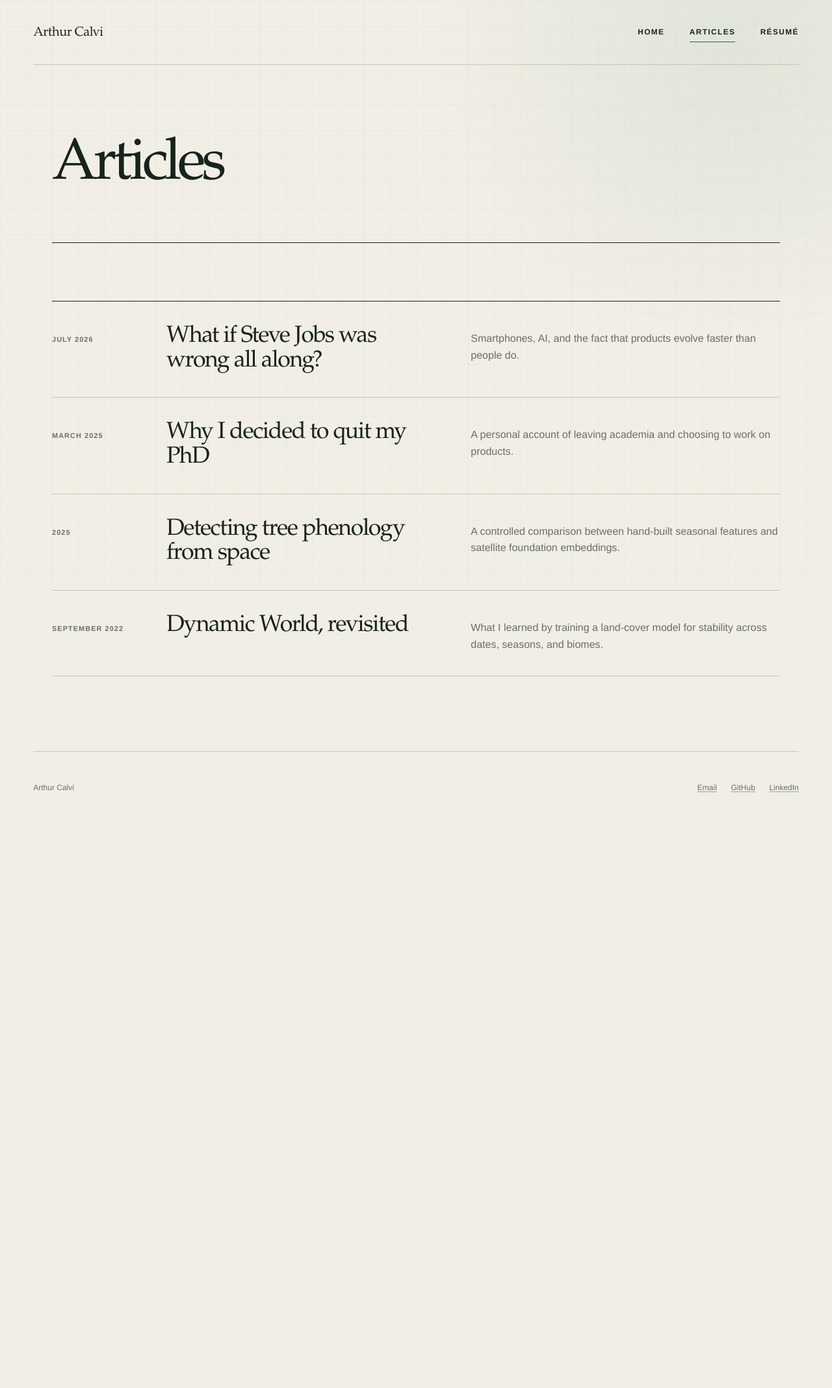
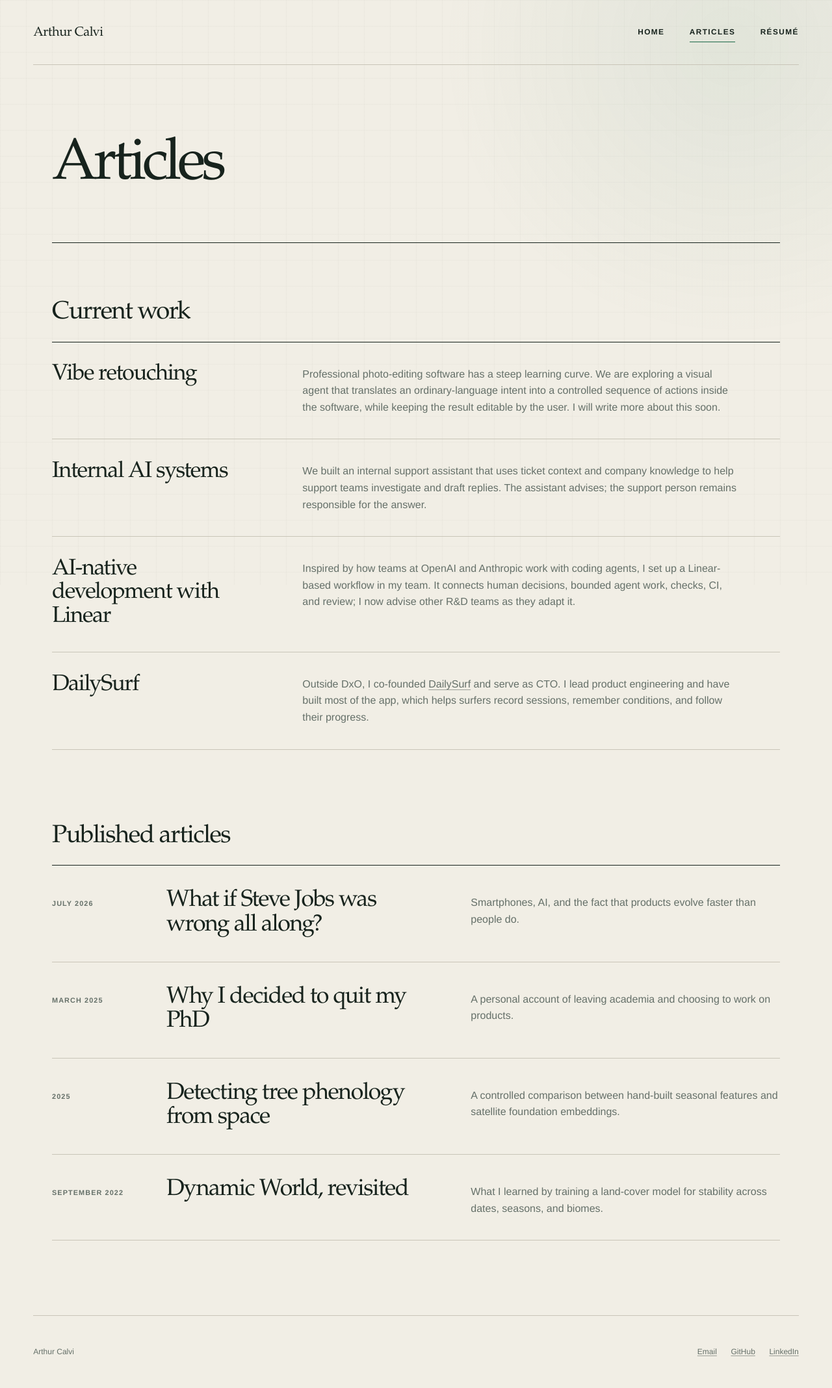
Before and after one commit to ArthurCalvi/arthurcalvi.github.io, a Jekyll site: the page built from blog.html, in a window 1280 px wide. Shown: the whole page at 65% size. Built offline with Jekyll 4.4.1, drawn with Linux system fonts in a browser that asks for light colours; before the commit the page ends 1268 px from its top, so only the background shows below that.

Commit message:
site: add current work to articles

```diff
--- /dev/null
+++ b/_includes/current-work.html
@@ -0,0 +1,38 @@
+<article class="editorial-row">
+  <h3>Vibe retouching</h3>
+  <p>
+    Professional photo-editing software has a steep learning curve. We are
+    exploring a visual agent that translates an ordinary-language intent
+    into a controlled sequence of actions inside the software, while
+    keeping the result editable by the user. I will write more about this
+    soon.
+  </p>
+</article>
+<article class="editorial-row">
+  <h3>Internal AI systems</h3>
+  <p>
+    We built an internal support assistant that uses ticket context and
+    company knowledge to help support teams investigate and draft replies.
+    The assistant advises; the support person remains responsible for the
+    answer.
+  </p>
+</article>
+<article class="editorial-row">
+  <h3><a href="{{ '/ai-dev-workflow/' | relative_url }}">AI-native development with Linear</a></h3>
+  <p>
+    Inspired by how teams at OpenAI and Anthropic work with coding agents,
+    I set up a Linear-based workflow in my team. It connects human
+    decisions, bounded agent work, checks, CI, and review; I now advise
+    other R&amp;D teams as they adapt it.
+  </p>
+</article>
+<article class="editorial-row">
+  <h3>DailySurf</h3>
+  <p>
+    Outside DxO, I co-founded
+    <a href="https://dailysurf.fr" target="_blank" rel="noopener">DailySurf</a>
+    and serve as CTO. I lead product engineering and have built most of the
+    app, which helps surfers record sessions, remember conditions, and
+    follow their progress.
+  </p>
+</article>
--- a/assets/css/main.css
+++ b/assets/css/main.css
@@ -455,6 +455,19 @@ p {
   padding: clamp(3.5rem, 7vw, 6rem) 0 clamp(5rem, 9vw, 8rem);
 }
 
+.articles-section + .articles-section {
+  margin-top: clamp(5rem, 9vw, 8rem);
+}
+
+.articles-section-title {
+  margin: 0 0 1.5rem;
+  font-family: var(--serif);
+  font-size: clamp(2rem, 3vw, 2.75rem);
+  font-weight: 400;
+  letter-spacing: -0.04em;
+  line-height: 1;
+}
+
 .article-index {
   border-top: 1px solid var(--ink);
 }
@@ -468,7 +481,7 @@ p {
   border-bottom: 1px solid var(--line);
 }
 
-.article-index h2 {
+.article-index h3 {
   margin: 0;
   font-family: var(--serif);
   font-size: clamp(1.75rem, 2.8vw, 2.65rem);
@@ -478,12 +491,12 @@ p {
   transition: color 180ms ease, transform 220ms ease;
 }
 
-.article-index article:hover h2 {
+.article-index article:hover h3 {
   color: var(--accent);
   transform: translateX(0.2rem);
 }
 
-.article-index h2 a {
+.article-index h3 a {
   text-decoration: none;
 }
 
@@ -1329,7 +1342,7 @@ p {
   }
 
   .home-article-row h3,
-  .article-index h2 {
+  .article-index h3 {
     margin-bottom: 0.6rem;
   }
 
@@ -1449,7 +1462,7 @@ p {
   .nav-links a::after,
   .editorial-row h3,
   .home-article-row h3,
-  .article-index h2,
+  .article-index h3,
   .all-articles-link a {
     transition: none;
   }
--- a/blog.html
+++ b/blog.html
@@ -2,32 +2,42 @@
 layout: page
 title: Articles
 section: articles
-description: Articles by Arthur Calvi.
+description: Current work and articles by Arthur Calvi.
 permalink: /blog.html
 ---
 
+<section class="articles-section" aria-labelledby="current-work-title">
+  <h2 class="articles-section-title" id="current-work-title">Current work</h2>
+  <div class="editorial-list">
+    {% include current-work.html %}
+  </div>
+</section>
+
+<section class="articles-section" id="published-articles" aria-labelledby="published-articles-title">
+  <h2 class="articles-section-title" id="published-articles-title">Published articles</h2>
   <div class="article-index">
     <article>
       <time datetime="2026-07-22">July 2026</time>
-    <h2><a href="{{ '/articles/what-if-steve-jobs-was-wrong/' | relative_url }}">What if Steve Jobs was wrong all along?</a></h2>
+      <h3><a href="{{ '/articles/what-if-steve-jobs-was-wrong/' | relative_url }}">What if Steve Jobs was wrong all along?</a></h3>
       <p>Smartphones, AI, and the fact that products evolve faster than people do.</p>
     </article>
 
     <article>
       <time datetime="2025-03-16">March 2025</time>
-    <h2><a href="{{ '/articles/quit-phd.html' | relative_url }}">Why I decided to quit my PhD</a></h2>
+      <h3><a href="{{ '/articles/quit-phd.html' | relative_url }}">Why I decided to quit my PhD</a></h3>
       <p>A personal account of leaving academia and choosing to work on products.</p>
     </article>
 
     <article>
       <time datetime="2025-01-01">2025</time>
-    <h2><a href="{{ '/articles/phd/' | relative_url }}">Detecting tree phenology from space</a></h2>
+      <h3><a href="{{ '/articles/phd/' | relative_url }}">Detecting tree phenology from space</a></h3>
       <p>A controlled comparison between hand-built seasonal features and satellite foundation embeddings.</p>
     </article>
 
     <article>
       <time datetime="2022-09-01">September 2022</time>
-    <h2><a href="{{ '/articles/kayrros-dynamic-world/' | relative_url }}">Dynamic World, revisited</a></h2>
+      <h3><a href="{{ '/articles/kayrros-dynamic-world/' | relative_url }}">Dynamic World, revisited</a></h3>
       <p>What I learned by training a land-cover model for stability across dates, seasons, and biomes.</p>
     </article>
   </div>
+</section>
```
Also changed, not shown: index.html (+2 -39 lines). Lines whose indentation alone changed are shown as unchanged.
